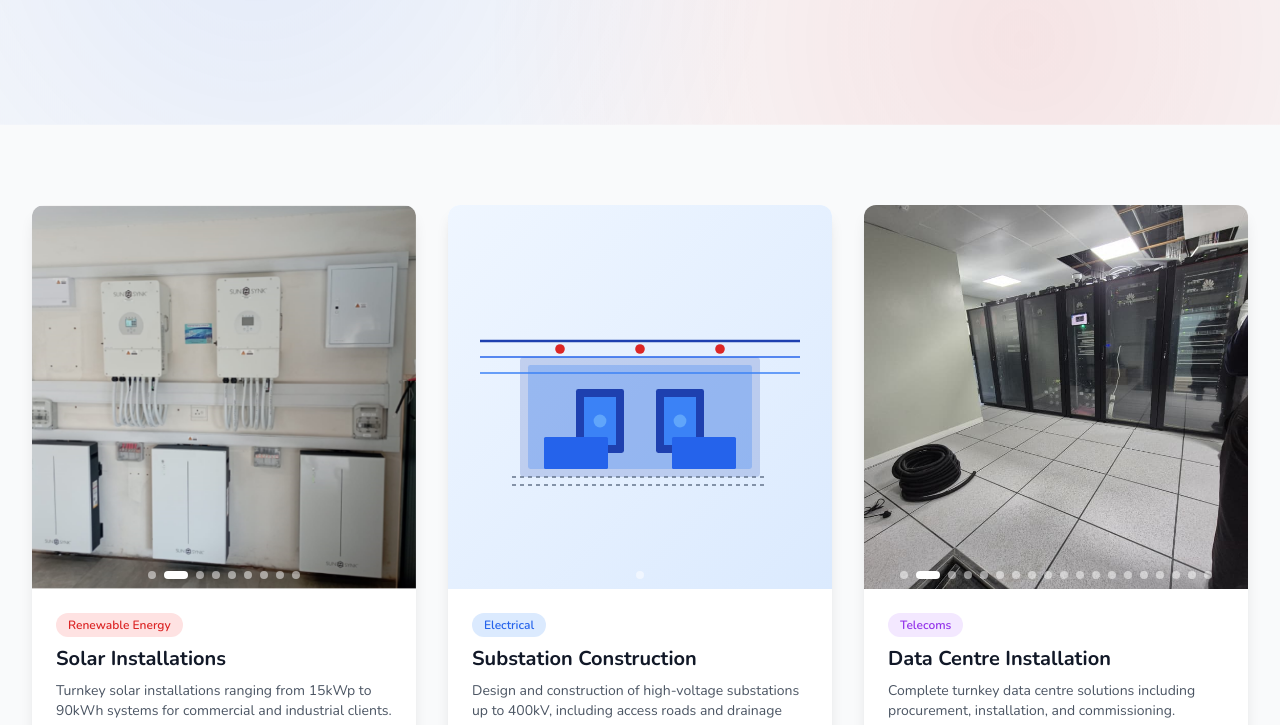
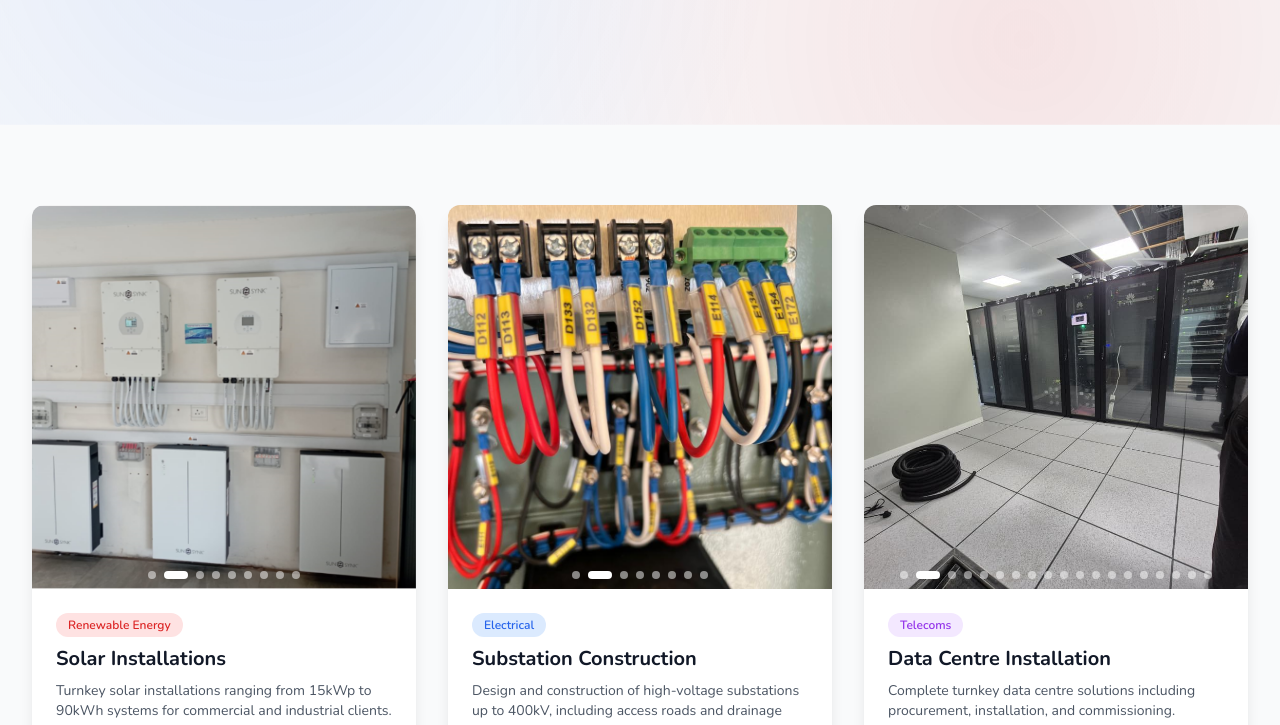
Before and after one commit to OmniPlatAI/omniplat-fortune-three-engineers-website, a plain HTML site: page projects.html in a window 1280 px wide. Shown: the part 303-1028 px from the top of the page. Drawn offline with nearby package versions, Linux system fonts and the light colour scheme.

Commit message:
update substations images

```diff
--- a/projects.html
+++ b/projects.html
@@ -164,48 +164,40 @@
 
                 <!-- Project 2 -->
                 <div class="bg-white rounded-xl overflow-hidden shadow-lg card-hover">
-                    <div
-                        class="image-carousel w-full h-80 md:h-96 relative bg-gradient-to-br from-blue-50 to-blue-100 flex items-center justify-center">
-                        <svg class="w-full h-full p-8" viewBox="0 0 400 300" fill="none"
-                            xmlns="http://www.w3.org/2000/svg">
-                            <!-- Substation Structure -->
-                            <rect x="50" y="100" width="300" height="150" rx="5" fill="#1E40AF" opacity="0.2" />
-                            <rect x="60" y="110" width="280" height="130" rx="3" fill="#3B82F6" opacity="0.3" />
-
-                            <!-- Power Lines -->
-                            <line x1="0" y1="80" x2="400" y2="80" stroke="#1E40AF" stroke-width="3"
-                                stroke-linecap="round" />
-                            <line x1="0" y1="100" x2="400" y2="100" stroke="#2563EB" stroke-width="2"
-                                stroke-linecap="round" />
-                            <line x1="0" y1="120" x2="400" y2="120" stroke="#3B82F6" stroke-width="2"
-                                stroke-linecap="round" />
-
-                            <!-- Transformers -->
-                            <rect x="120" y="140" width="60" height="80" rx="3" fill="#1E40AF" />
-                            <rect x="130" y="150" width="40" height="60" fill="#3B82F6" />
-                            <circle cx="150" cy="180" r="8" fill="#60A5FA" />
-
-                            <rect x="220" y="140" width="60" height="80" rx="3" fill="#1E40AF" />
-                            <rect x="230" y="150" width="40" height="60" fill="#3B82F6" />
-                            <circle cx="250" cy="180" r="8" fill="#60A5FA" />
-
-                            <!-- Control Panels -->
-                            <rect x="80" y="200" width="80" height="40" rx="2" fill="#2563EB" />
-                            <rect x="240" y="200" width="80" height="40" rx="2" fill="#2563EB" />
-
-                            <!-- Electrical Symbols -->
-                            <circle cx="100" cy="90" r="6" fill="#DC2626" />
-                            <circle cx="200" cy="90" r="6" fill="#DC2626" />
-                            <circle cx="300" cy="90" r="6" fill="#DC2626" />
-
-                            <!-- Safety Fence -->
-                            <line x1="40" y1="250" x2="360" y2="250" stroke="#64748B" stroke-width="2"
-                                stroke-dasharray="5,5" />
-                            <line x1="40" y1="260" x2="360" y2="260" stroke="#64748B" stroke-width="2"
-                                stroke-dasharray="5,5" />
-                        </svg>
+                    <div class="image-carousel w-full h-80 md:h-96 relative">
+                        <img src="what_we_do/substation/sub7.jpeg" alt="Substation Construction"
+                            class="carousel-image active w-full h-full object-cover" data-carousel="substation"
+                            loading="lazy" width="400" height="384">
+                        <img src="what_we_do/substation/sub2.jpeg" alt="Substation Construction"
+                            class="carousel-image w-full h-full object-cover" data-carousel="substation" loading="lazy"
+                            width="400" height="384">
+                        <img src="what_we_do/substation/sub3.jpeg" alt="Substation Construction"
+                            class="carousel-image w-full h-full object-cover" data-carousel="substation" loading="lazy"
+                            width="400" height="384">
+                        <img src="what_we_do/substation/sub4.jpeg" alt="Substation Construction"
+                            class="carousel-image w-full h-full object-cover" data-carousel="substation" loading="lazy"
+                            width="400" height="384">
+                        <img src="what_we_do/substation/sub5.jpeg" alt="Substation Construction"
+                            class="carousel-image w-full h-full object-cover" data-carousel="substation" loading="lazy"
+                            width="400" height="384">
+                        <img src="what_we_do/substation/sub6.jpeg" alt="Substation Construction"
+                            class="carousel-image w-full h-full object-cover" data-carousel="substation" loading="lazy"
+                            width="400" height="384">
+                        <img src="what_we_do/substation/sub8.jpeg" alt="Substation Construction"
+                            class="carousel-image w-full h-full object-cover" data-carousel="substation" loading="lazy"
+                            width="400" height="384">
+                        <img src="what_we_do/substation/sub9.jpeg" alt="Substation Construction"
+                            class="carousel-image w-full h-full object-cover" data-carousel="substation" loading="lazy"
+                            width="400" height="384">
                         <div class="carousel-indicators">
                             <span class="carousel-indicator active" data-carousel="substation" data-index="0"></span>
+                            <span class="carousel-indicator" data-carousel="substation" data-index="1"></span>
+                            <span class="carousel-indicator" data-carousel="substation" data-index="2"></span>
+                            <span class="carousel-indicator" data-carousel="substation" data-index="3"></span>
+                            <span class="carousel-indicator" data-carousel="substation" data-index="4"></span>
+                            <span class="carousel-indicator" data-carousel="substation" data-index="5"></span>
+                            <span class="carousel-indicator" data-carousel="substation" data-index="6"></span>
+                            <span class="carousel-indicator" data-carousel="substation" data-index="7"></span>
                         </div>
                     </div>
                     <div class="p-6">
```
Also changed, not shown: index.html (+2 -41 lines), what_we_do/substation/sub1.png (deleted), what_we_do/substation/sub2.jpeg (added), what_we_do/substation/sub2.png (deleted), what_we_do/substation/sub3.jpeg (added), what_we_do/substation/sub4.jpeg (added), what_we_do/substation/sub5.jpeg (added), what_we_do/substation/sub6.jpeg (added), what_we_do/substation/sub7.jpeg (added), what_we_do/substation/sub8.jpeg (added), what_we_do/substation/sub9.jpeg (added), 2 other files.
